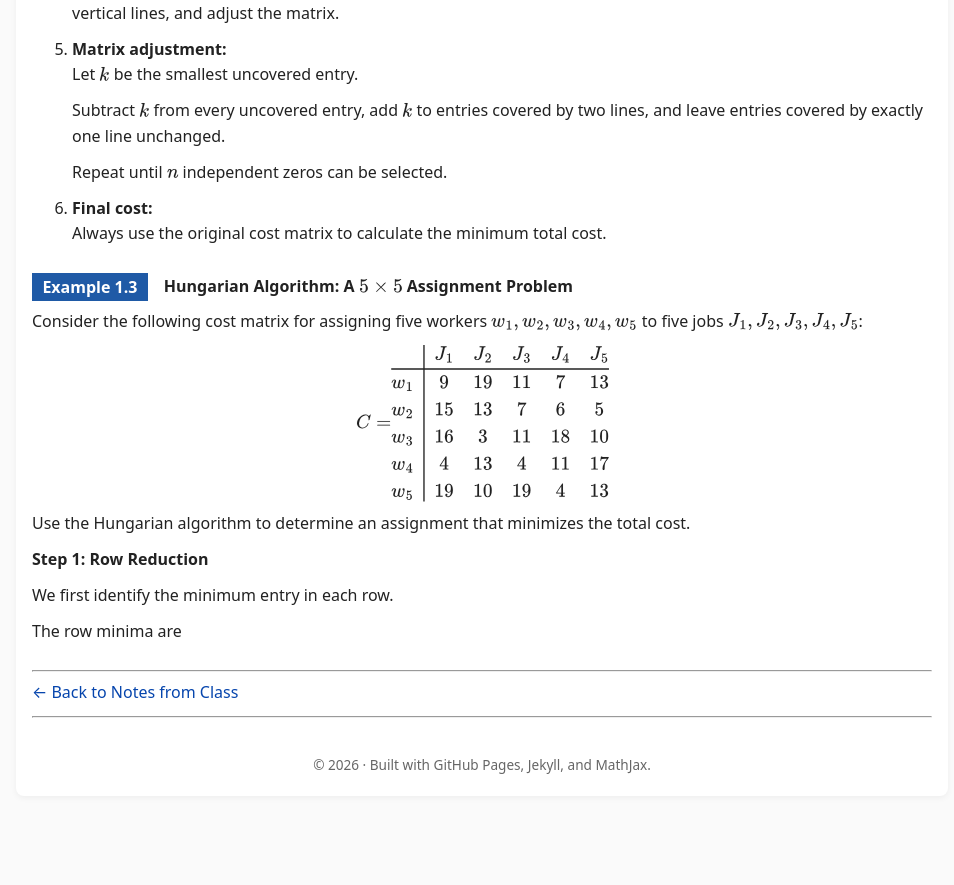
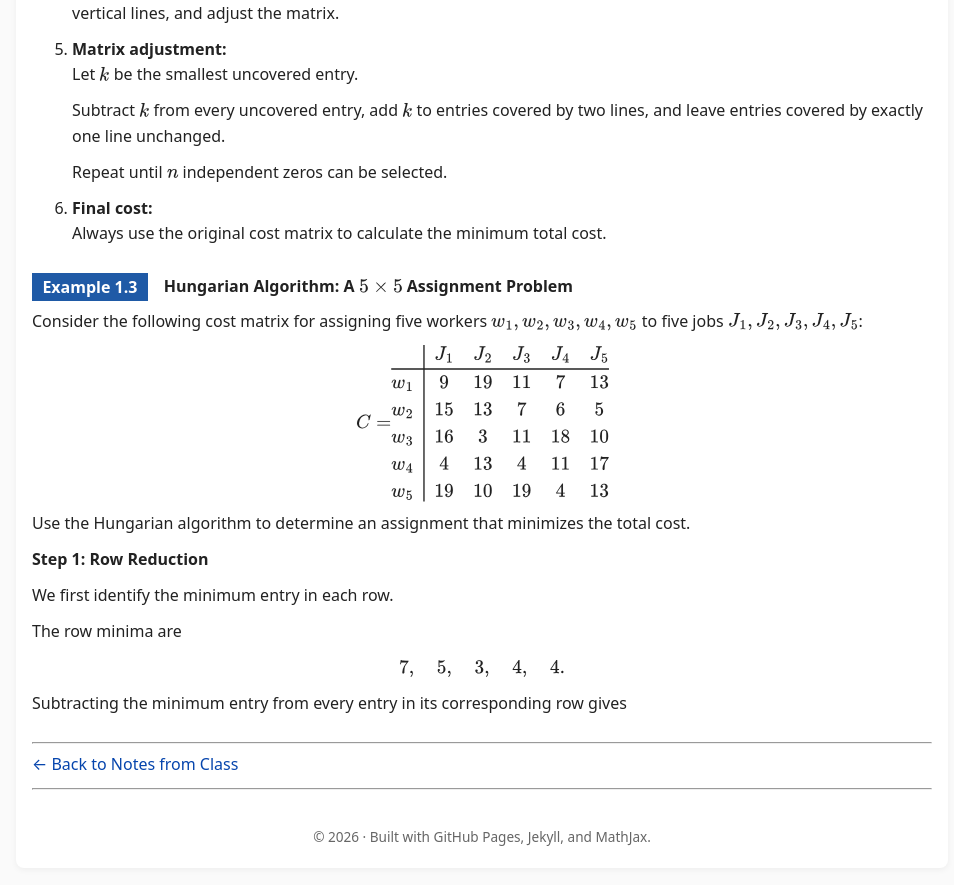
Before and after one commit to SaleemKamaludin/SaleemKamaludin.github.io, a Jekyll site: the page built from courses/math-2276/notes-from-class/supplementary-lecture-6/index.md, in a window 1280 px wide and 900 px high, scrolled down 6532 px. Shown: the top 885 px of the window, without its empty margins (158-1112 px from the left). Built offline with Jekyll 4.4.1, drawn with Linux system fonts in a browser that asks for light colours; before the commit the page ends 7360 px from its top, so only the background shows below that.

Commit message:
Add row minima to Step 1 of Example 1.3

```diff
--- a/courses/math-2276/notes-from-class/supplementary-lecture-6/index.md
+++ b/courses/math-2276/notes-from-class/supplementary-lecture-6/index.md
@@ -1055,7 +1055,24 @@ w_5 & 19 & 10 & 19 & 4 & 13
       The row minima are
     </p>
 
-  </div>
+
+    <div id="example-hungarian-five-by-five-step-1-row-minima">
+
+      <div class="display-math">
+
+\[
+7,\quad 5,\quad 3,\quad 4,\quad 4.
+\]
+
+      </div>
+
+      <p>
+        Subtracting the minimum entry from every entry in its
+        corresponding row gives
+      </p>
+
+    </div>
+</div>
 </div>
 
 
```
